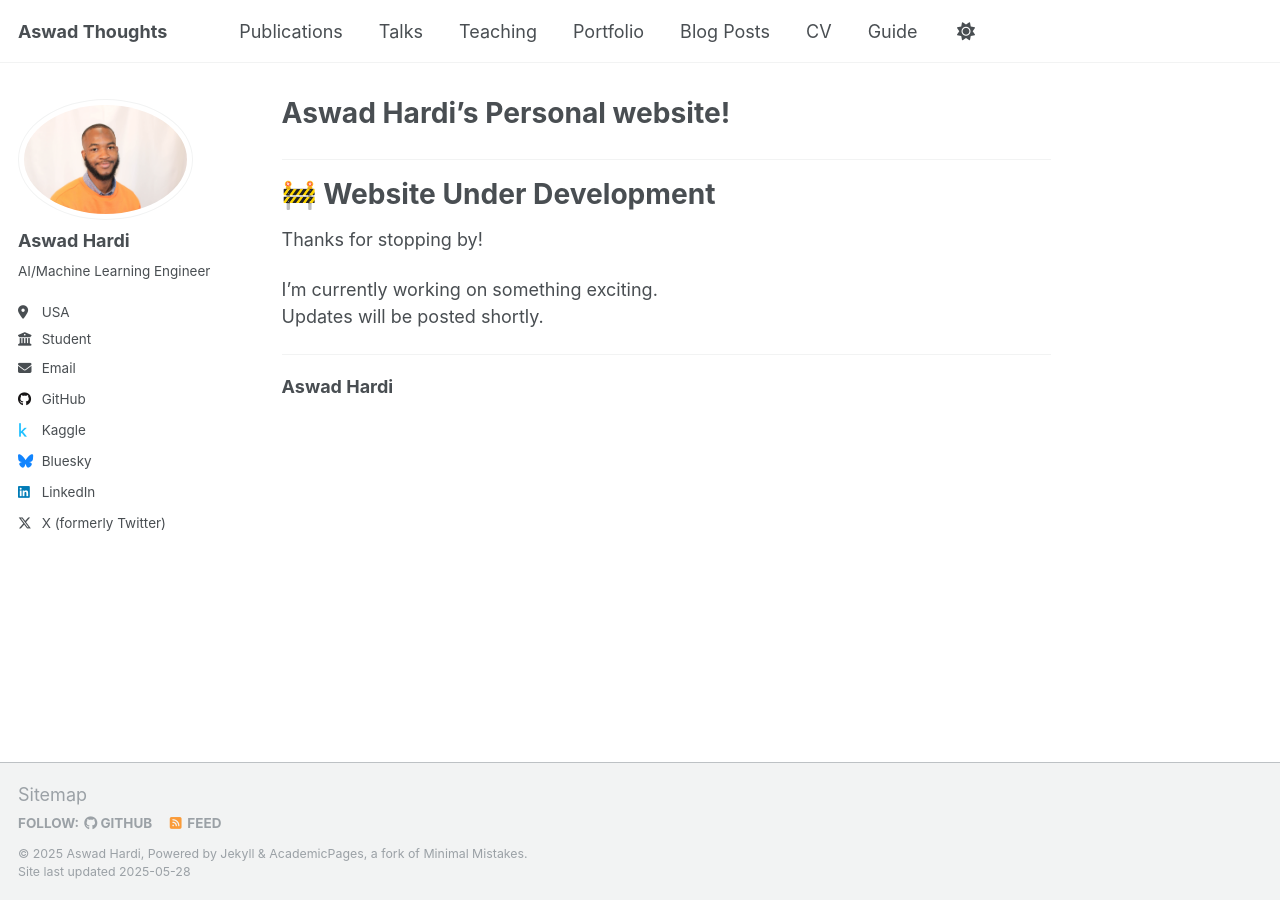
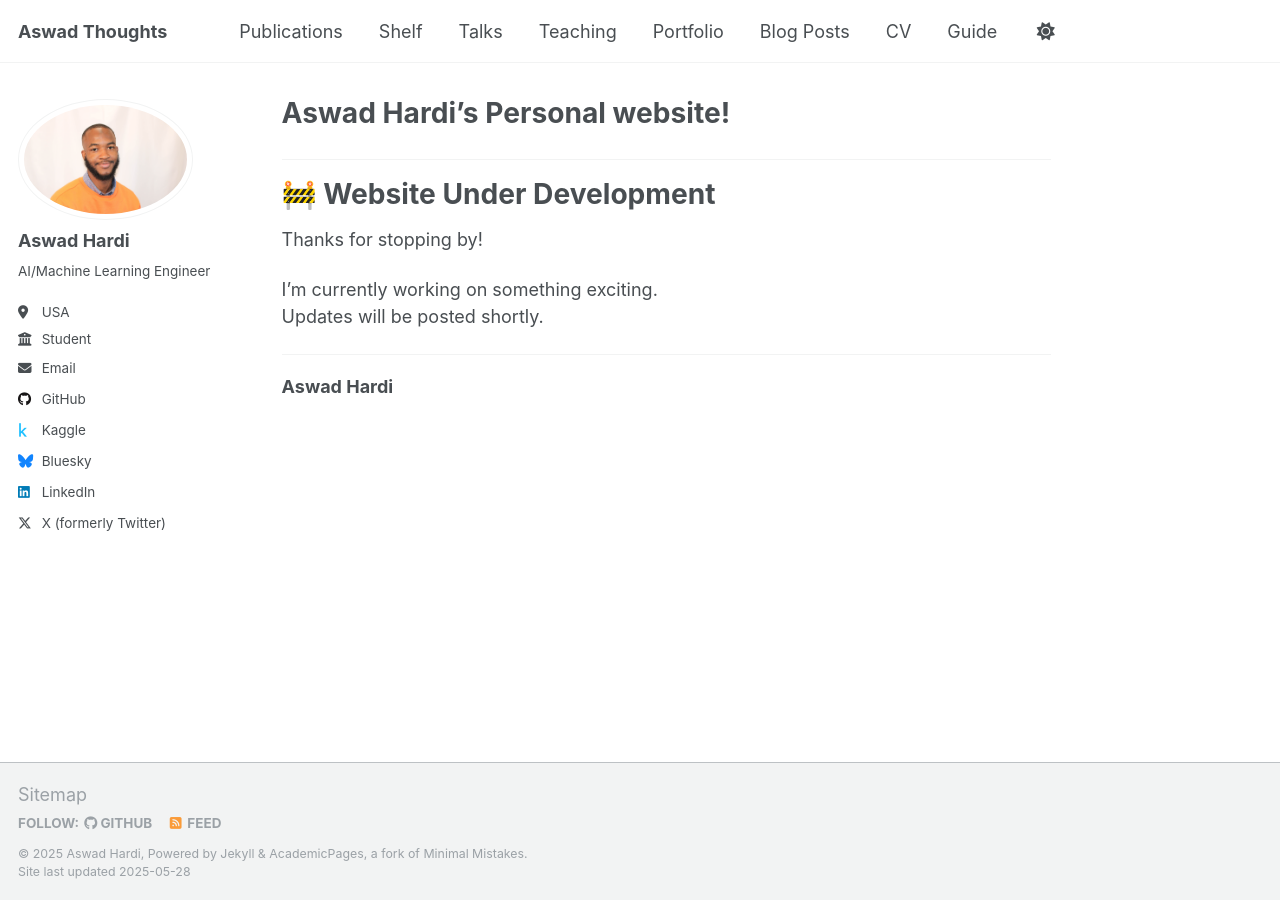
Before and after one commit to Aswadhardi/aswadhardi.github.io, a Jekyll site: the page built from _pages/about.md, in a window 1280 px wide. Built offline with Jekyll 4.4.1, drawn with Linux system fonts in a browser that asks for light colours.

Commit message:
Update navigation.yml - added shelf section

```diff
--- a/_data/navigation.yml
+++ b/_data/navigation.yml
@@ -10,6 +10,9 @@
 main:
   - title: "Publications"
     url: /publications/
+
+  - title: "Shelf"
+    url: /shelf/
 
   - title: "Talks"
     url: /talks/
```
